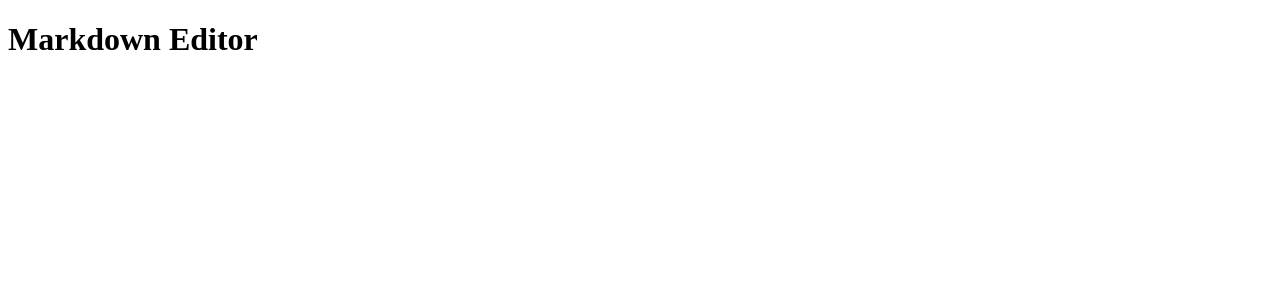
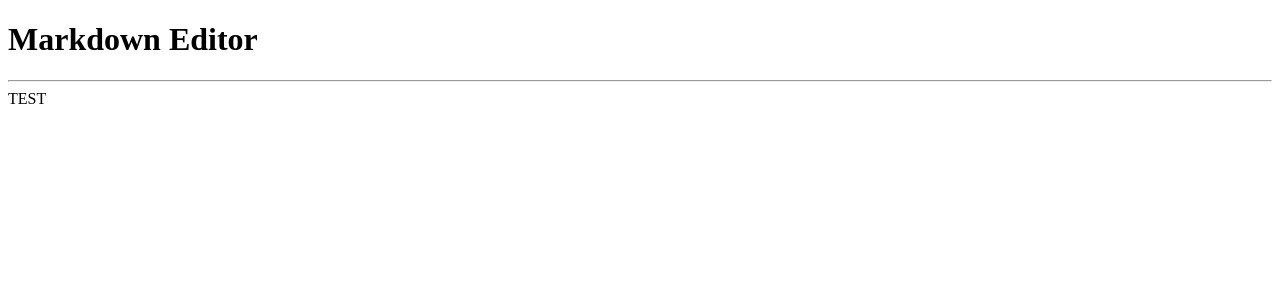
Before and after one commit to nelsia/mdn-test, a React app: page / in a window 1280 px wide. Shown: the top 300 px of the page. Built offline with nearby package versions, Linux system fonts and the light colour scheme.

Commit message:
Add webpack-dev-server

```diff
--- a/package.json
+++ b/package.json
@@ -2,7 +2,7 @@
   "name": "mdn-test",
   "version": "1.0.0",
   "scripts": {
-    "start": "echo 'Hello! package.json'",
+    "start": "webpack-dev-server",
     "build": "webpack --mode=production"
   },
   "dependencies": {
@@ -13,6 +13,7 @@
     "ts-loader": "^8.0.11",
     "typescript": "^4.1.2",
     "webpack": "^4.44.2",
-    "webpack-cli": "^3.3.12"
+    "webpack-cli": "^3.3.12",
+    "webpack-dev-server": "^3.11.0"
   }
 }
--- a/src/index.tsx
+++ b/src/index.tsx
@@ -2,7 +2,11 @@ import * as React from "react";
 import { render } from "react-dom";
 
 const Main = (
-  <h1>Markdown Editor</h1>
+  <div>
+    <h1>Markdown Editor</h1>
+    <hr />
+    <div>TEST</div>
+  </div>
 );
 
 render(Main, document.getElementById("app"));
--- a/webpack.config.js
+++ b/webpack.config.js
@@ -18,5 +18,9 @@ module.exports = {
     path: path.resolve(__dirname, "dist"),
     filename: "index.js",
     publicPath: "dist/",
+  },
+  devServer: {
+    hot: true,
+    open: true,
   }
 }
```
Also changed, not shown: 1 other file (tests, documents, lock files or other folders).
